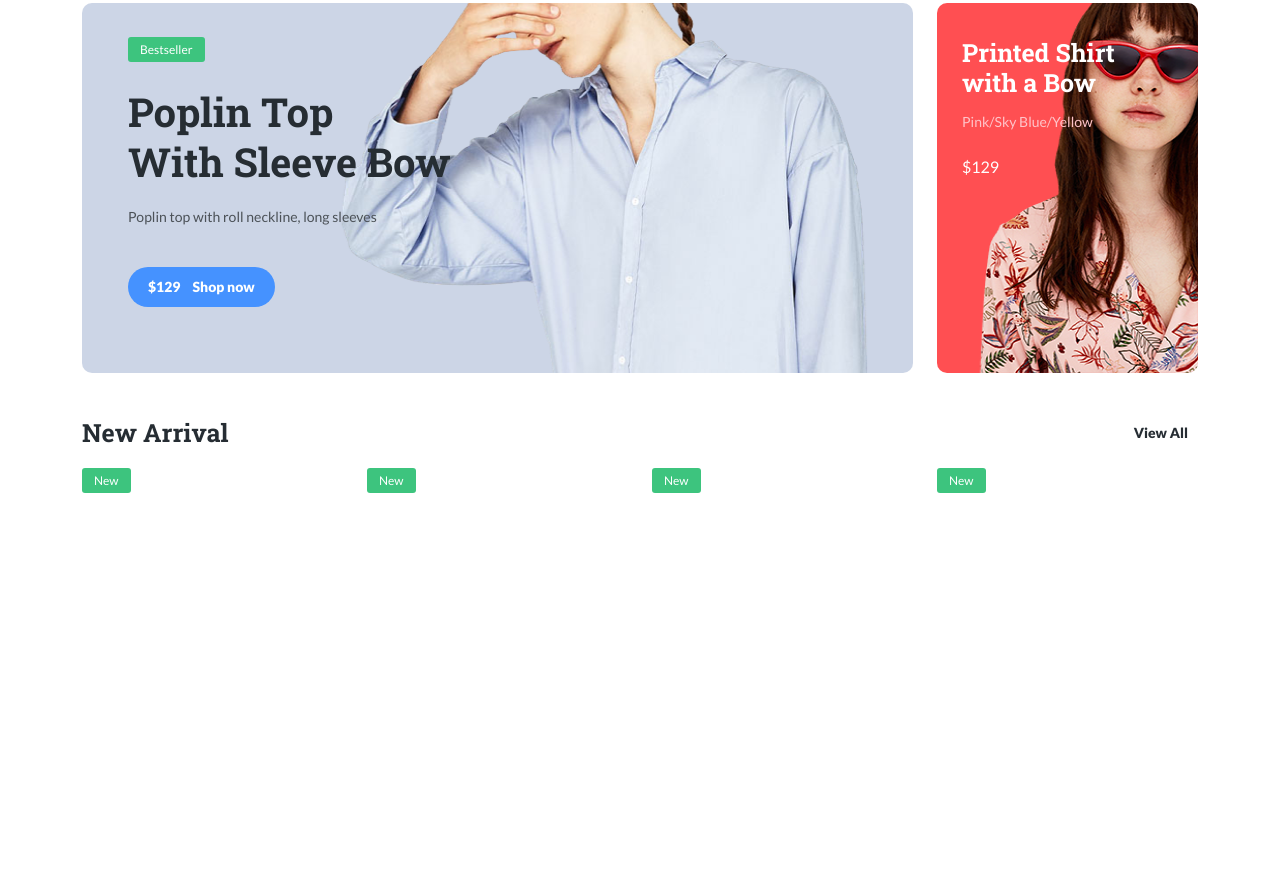
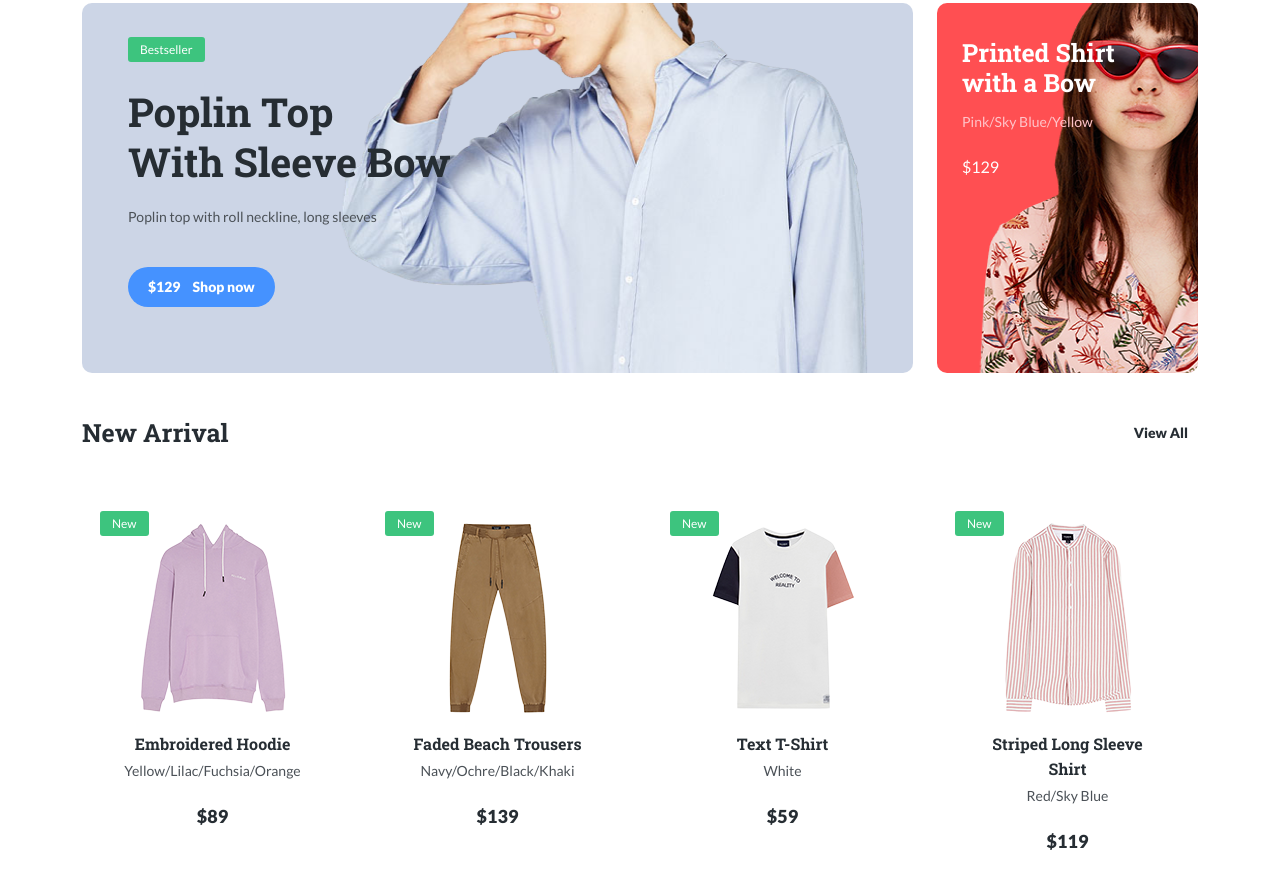
Before and after one commit to Presnia/willberries-nd, a website: page index.html in a window 1280 px wide. Shown: the part 1076-1970 px from the top of the page. Before the commit the page ends 1606 px from the top, so only its background shows below. Drawn offline with Linux system fonts and the light colour scheme.

Commit message:
The last row with a cards is created

```diff
--- a/css/style.css
+++ b/css/style.css
@@ -212,3 +212,44 @@ body {
   font-weight: 900;
   color: #262D33;
 }
+
+.goods-card {
+  position: relative;
+  text-align: center;
+  padding-top: 30px;
+  padding-bottom: 35px;
+  padding-left: 35px;
+  padding-right: 35px;
+}
+
+.goods-card .label {
+  position: absolute;
+  left: 18px;
+  top: 18px;
+}
+
+.goods-title {
+  margin-top: 15px;
+  margin-bottom: 5px;
+  font-family: Roboto Slab, serif;
+  font-style: normal;
+  font-weight: bold;
+  font-size: 16px;
+  line-height: 25px;
+  color: #262D33;
+}
+
+.goods-description {
+  margin-top: 0;
+  margin-bottom: 20px;
+  font-size: 14px;
+  line-height: 20px;
+  color: #4B5157;
+}
+
+.goods-price {
+  font-size: 18px;
+  line-height: 30px;
+  font-weight: 700;
+  color: #262D33;
+}
--- a/index.html
+++ b/index.html
@@ -130,7 +130,7 @@
       <!-- /.col-3 -->
     </div>
     <!-- /.row -->
-    <div class="row align-items-center">
+    <div class="row align-items-center mb-4">
       <div class="col-9">
         <h2 class="section-title">New Arrival</h2>
       </div>
@@ -144,12 +144,12 @@
       <div class="col-3">
         <div class="goods-card">
           <span class="label">New</span>
-          <!-- /.label --><img src="#" alt="" class="goods-image">
-          <h3 class="goods-title"></h3>
+          <!-- /.label --><img src="img/image-119.png" alt="image: Hoodie" class="goods-image">
+          <h3 class="goods-title">Embroidered Hoodie</h3>
           <!-- /.goods-title -->
-          <p class="goods-description"></p>
+          <p class="goods-description">Yellow/Lilac/Fuchsia/Orange</p>
           <!-- /.goods-description -->
-          <span class="goods-price"></span>
+          <span class="goods-price">$89</span>
           <!-- /.goods-price -->
         </div>
         <!-- /.goods-card -->
@@ -158,12 +158,12 @@
       <div class="col-3">
         <div class="goods-card">
           <span class="label">New</span>
-          <!-- /.label --><img src="#" alt="" class="goods-image">
-          <h3 class="goods-title"></h3>
+          <!-- /.label --><img src="img/image-120.png" alt="image: Faded Beach Trousers" class="goods-image">
+          <h3 class="goods-title">Faded Beach Trousers</h3>
           <!-- /.goods-title -->
-          <p class="goods-description"></p>
+          <p class="goods-description">Navy/Ochre/Black/Khaki</p>
           <!-- /.goods-description -->
-          <span class="goods-price"></span>
+          <span class="goods-price">$139</span>
           <!-- /.goods-price -->
         </div>
         <!-- /.goods-card -->
@@ -172,12 +172,12 @@
       <div class="col-3">
         <div class="goods-card">
           <span class="label">New</span>
-          <!-- /.label --><img src="#" alt="" class="goods-image">
-          <h3 class="goods-title"></h3>
+          <!-- /.label --><img src="img/image-121.png" alt="image: T-short" class="goods-image">
+          <h3 class="goods-title">Text T-Shirt</h3>
           <!-- /.goods-title -->
-          <p class="goods-description"></p>
+          <p class="goods-description">White</p>
           <!-- /.goods-description -->
-          <span class="goods-price"></span>
+          <span class="goods-price">$59</span>
           <!-- /.goods-price -->
         </div>
         <!-- /.goods-card -->
@@ -186,12 +186,12 @@
       <div class="col-3">
         <div class="goods-card">
           <span class="label">New</span>
-          <!-- /.label --><img src="#" alt="" class="goods-image">
-          <h3 class="goods-title"></h3>
+          <!-- /.label --><img src="img/image-122.png" alt="image: Striped Long Sleeve Shirt" class="goods-image">
+          <h3 class="goods-title">Striped Long Sleeve Shirt</h3>
           <!-- /.goods-title -->
-          <p class="goods-description"></p>
+          <p class="goods-description">Red/Sky Blue</p>
           <!-- /.goods-description -->
-          <span class="goods-price"></span>
+          <span class="goods-price">$119</span>
           <!-- /.goods-price -->
         </div>
         <!-- /.goods-card -->
@@ -201,5 +201,6 @@
     <!-- /.row -->
   </div>
   <!-- /.container -->
+
 </body>
 </html>
```
